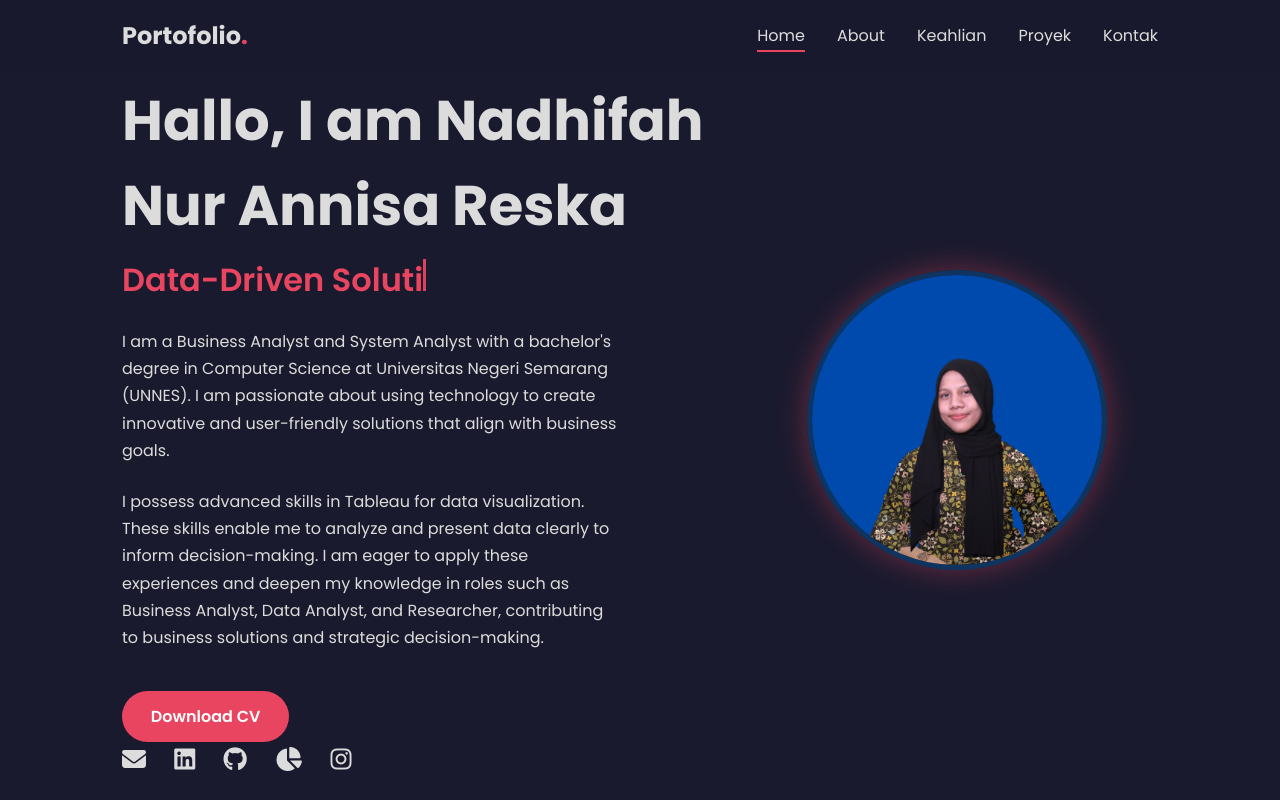
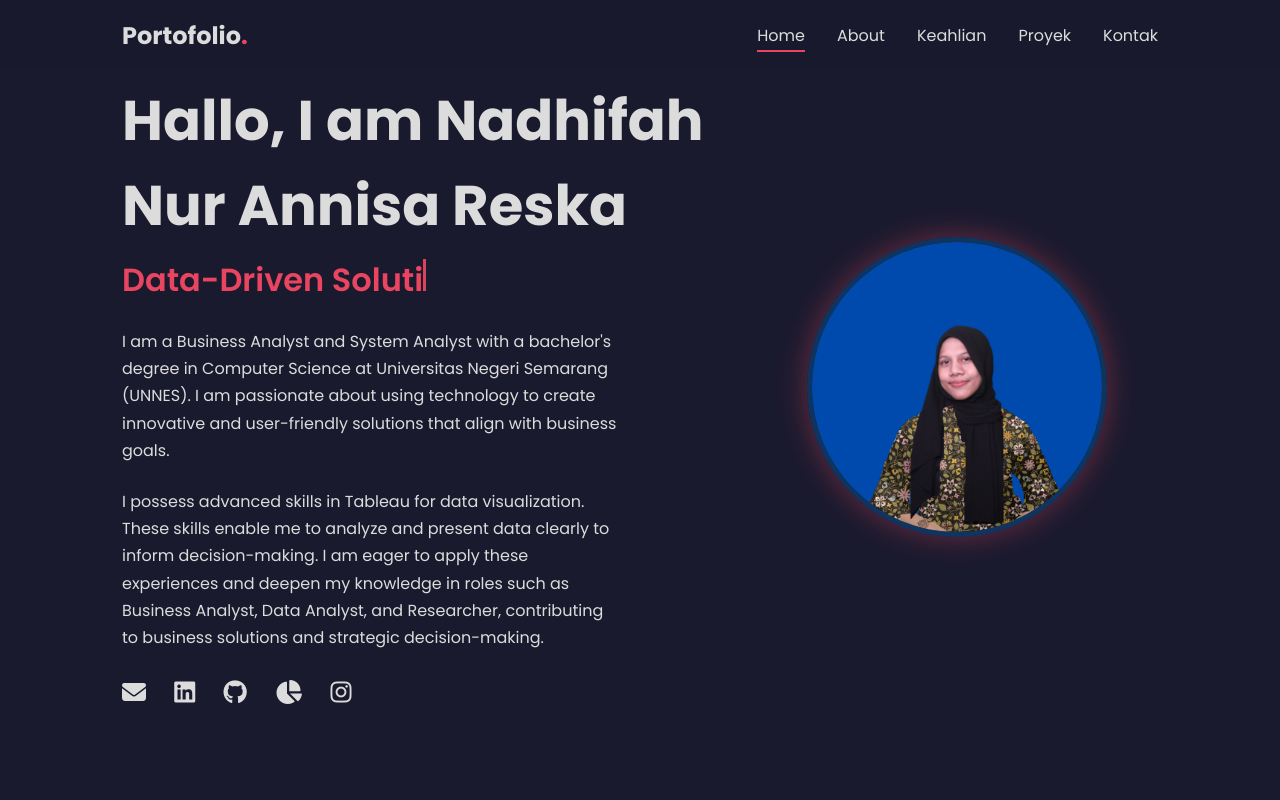
Before and after one commit to Nadhifahreska/PortofolioNadhifa, a plain HTML site: page portofolio.html in a window 1280 px wide. Shown: the top 800 px of the page. Drawn offline with Linux system fonts and the light colour scheme.

Commit message:
delete button cv

```diff
--- a/portofolio.html
+++ b/portofolio.html
@@ -39,7 +39,6 @@
                     <h2><span id="typing-text"></span><span class="typing-cursor"></span></h2>
                     <p>I am a Business Analyst and System Analyst with a bachelor's degree in Computer Science at Universitas Negeri Semarang (UNNES). I am passionate about using technology to create innovative and user-friendly solutions that align with business goals. </p>
                     <p>I possess advanced skills in Tableau for data visualization. These skills enable me to analyze and present data clearly to inform decision-making. I am eager to apply these experiences and deepen my knowledge in roles such as Business Analyst, Data Analyst, and Researcher, contributing to business solutions and strategic decision-making.</p>
-            <a href="Asset/Final_CV ATS_Nadhifah Nur Annisa Reska_Universitas Negeri Semarang.pdf" class="cta-button" download>Download CV</a>
             <div class="social-icons">
                 <a href="mailto:nadhifareskaa@gmail.com" aria-label="Email"><i class="fas fa-envelope"></i></a>
                 <a href="https://linkedin.com/in/nadhifah-nur-annisa-reska/" target="_blank" aria-label="LinkedIn"><i class="fab fa-linkedin"></i></a>
```
